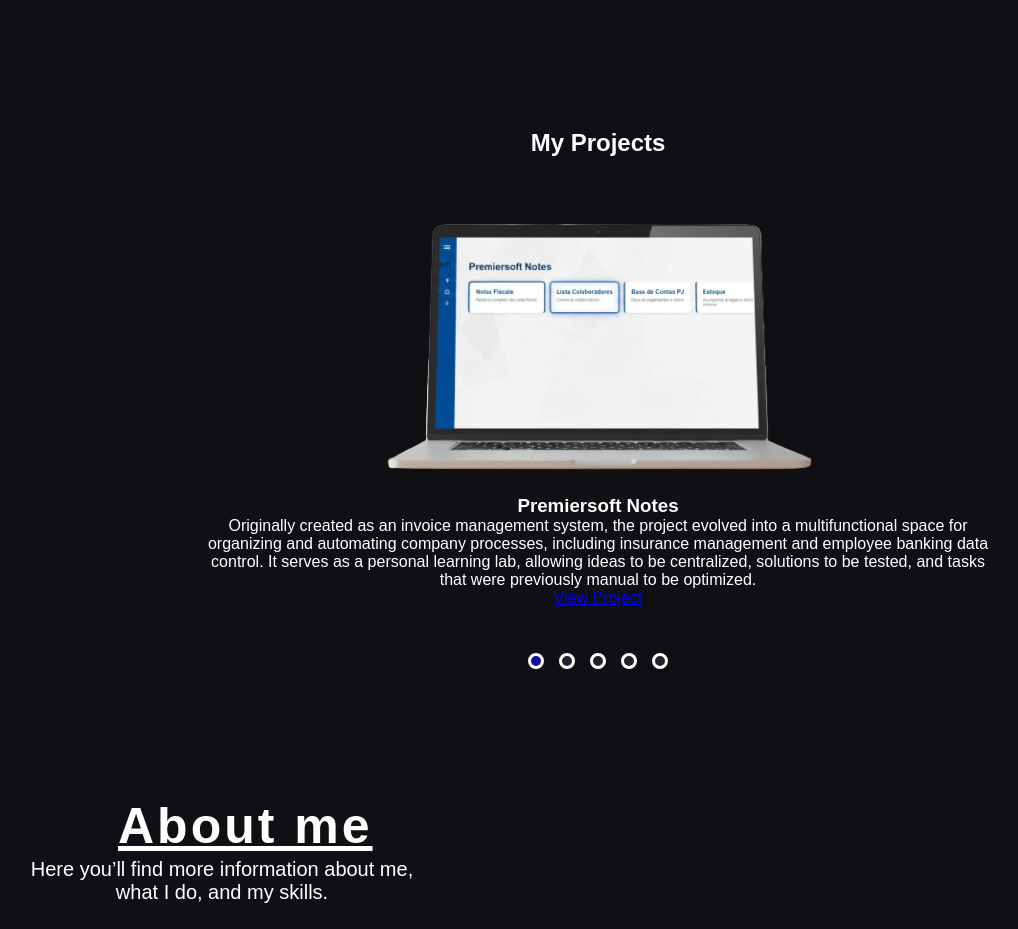
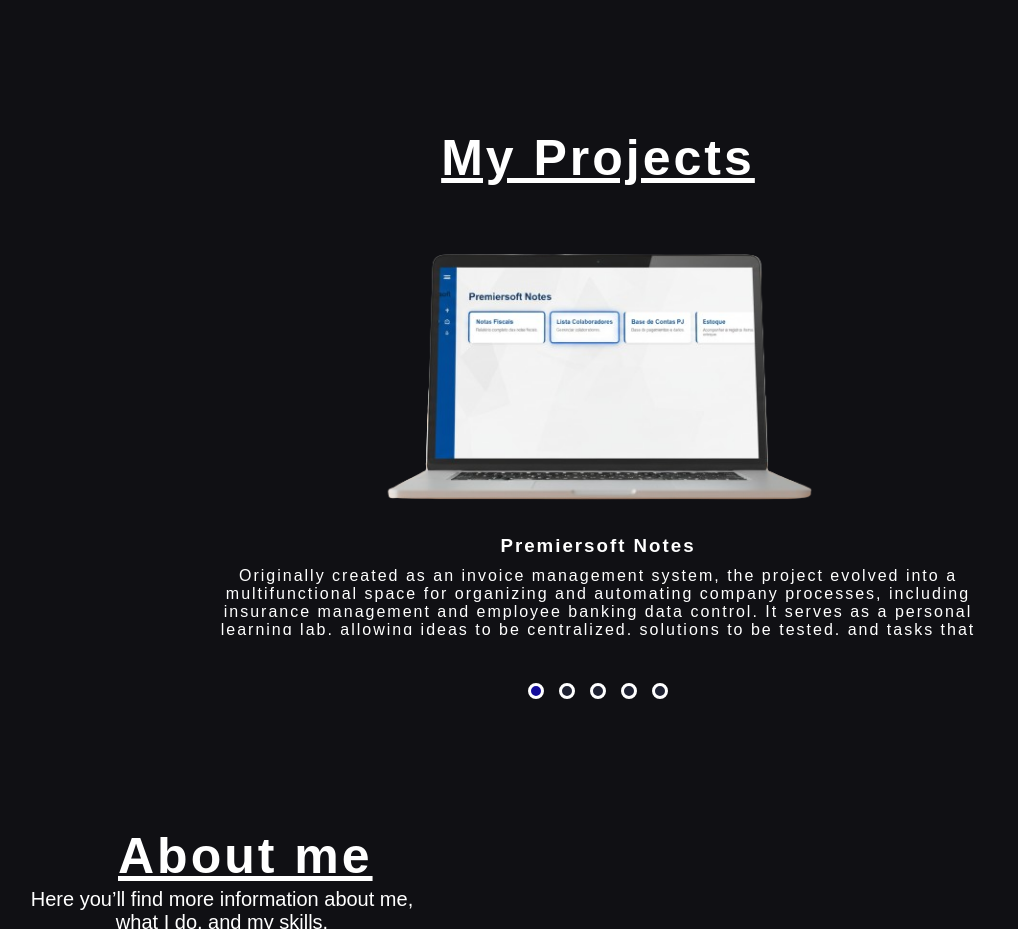
Before and after one commit to joaoomoura0/portfolio, a plain HTML site: page index.html in a window 1280 px wide. Shown: the part 820-1749 px from the top of the page, without its empty margins (42-1060 px from the left). Drawn offline with Linux system fonts and the light colour scheme; a web font is replaced by a local one.

Commit message:
slider text update

```diff
--- a/styles/style.css
+++ b/styles/style.css
@@ -108,10 +108,16 @@ hr {
     text-align: center;
 }
 
-.tittle-works {
+.title-works {
+    margin-top: 50px;
     font-size: 50px;
     letter-spacing: 3px;
     text-decoration: underline;
+}
+
+.slides h3, .slides p {
+    margin: 10px;
+    letter-spacing: 2px;
 }
 
 .slider {
```
